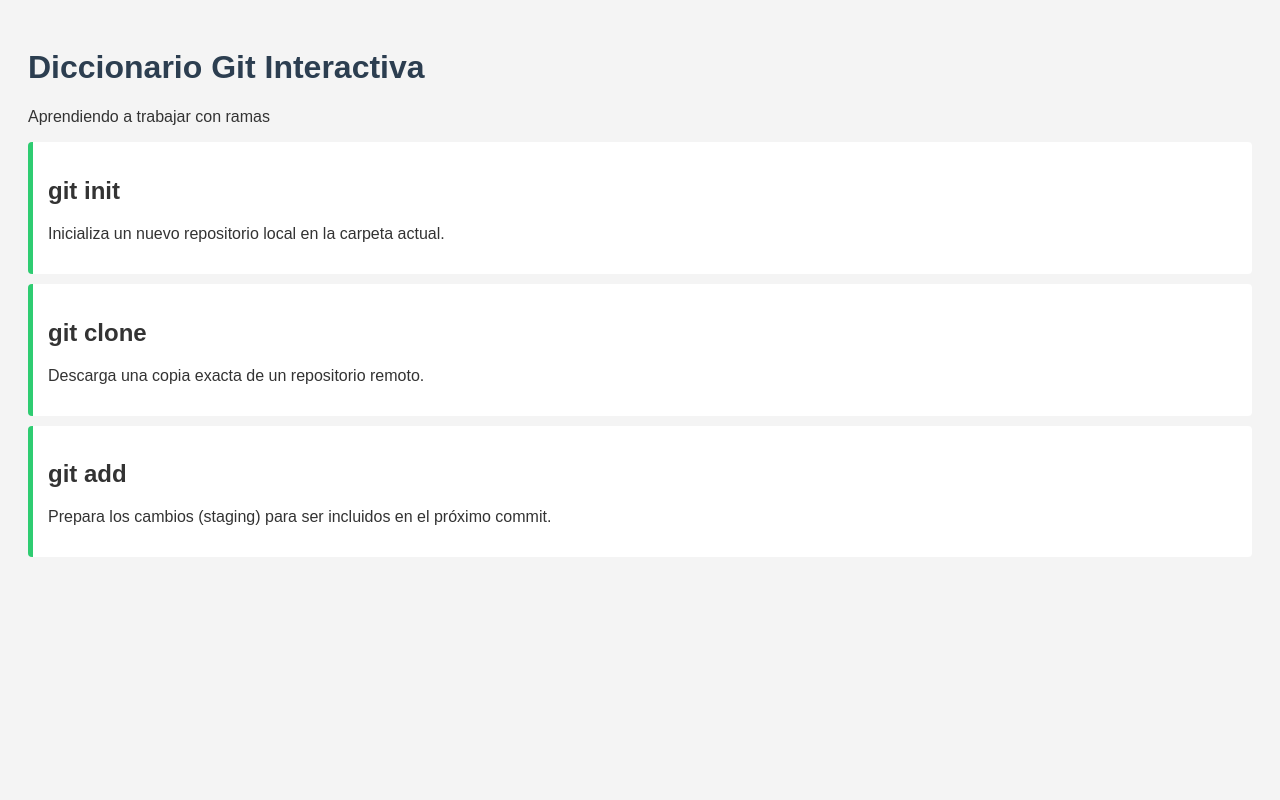
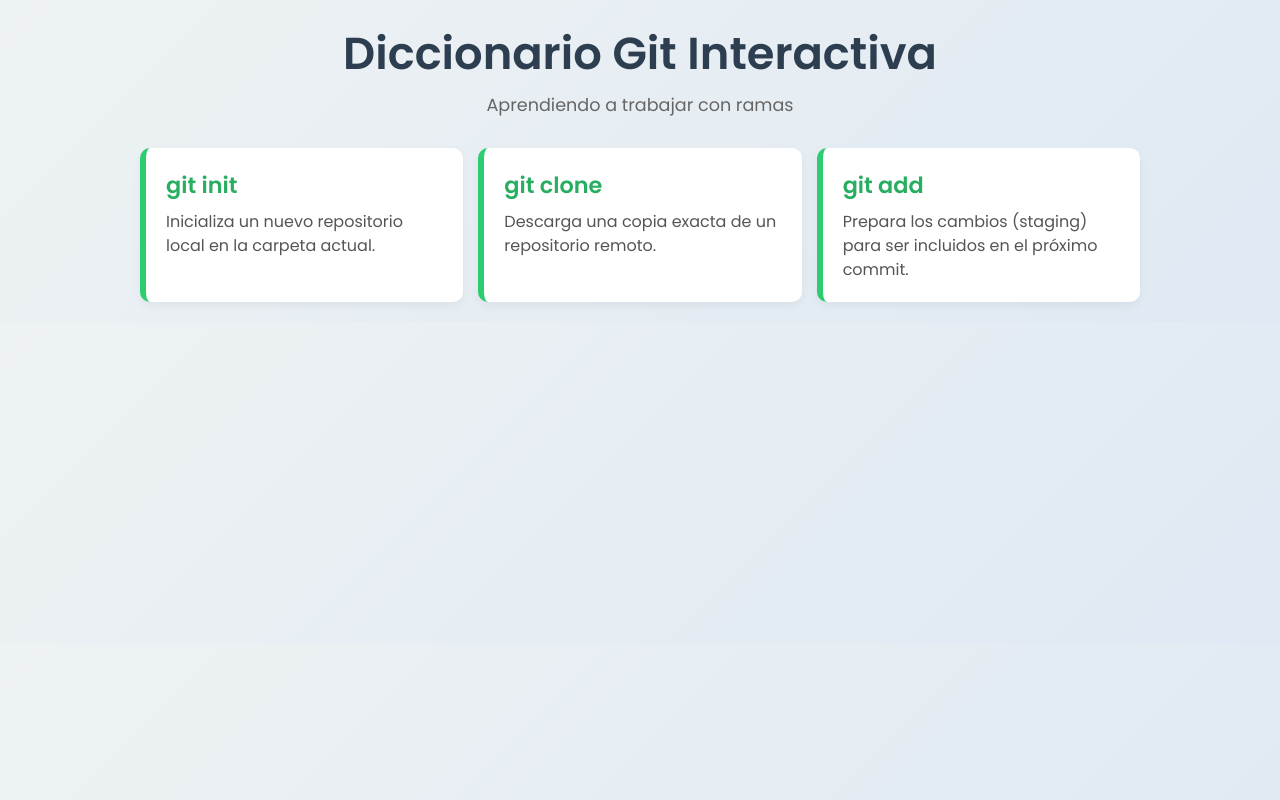
Before and after one commit to gianlucaparedes6-sys/Ramas, a plain HTML site: page index.html in a window 1280 px wide. Drawn offline with Linux system fonts and the light colour scheme.

Commit message:
mejora visual

```diff
--- a/index.html
+++ b/index.html
@@ -3,6 +3,7 @@
 <head>
     <meta charset="UTF-8">
     <meta name="viewport" content="width=device-width, initial-scale=1.0">
+    <link href="https://fonts.googleapis.com/css2?family=Poppins:wght@300;400;600&display=swap" rel="stylesheet">
     <title>Guía de Comandos Git</title>
     <link rel="stylesheet" href="style.css">
 </head>
--- a/style.css
+++ b/style.css
@@ -1,3 +1,106 @@
-body { font-family: sans-serif; background-color: #f4f4f4; color: #333; padding: 20px; }
-.comando { background: white; padding: 15px; margin-bottom: 10px; border-left: 5px solid #2ecc71; border-radius: 4px; }
-h1 { color: #2c3e50; }
+/* ===== RESET SUAVE ===== */
+* {
+  margin: 0;
+  padding: 0;
+  box-sizing: border-box;
+}
+
+/* ===== BASE ===== */
+body {
+  font-family: 'Poppins', sans-serif;
+  background: linear-gradient(135deg, #eef2f3, #dfe9f3);
+  color: #333;
+  padding: 20px;
+}
+
+/* ===== HEADER ===== */
+header {
+  text-align: center;
+  margin-bottom: 30px;
+}
+
+header h1 {
+  font-size: 2.2rem;
+  color: #2c3e50;
+  margin-bottom: 5px;
+}
+
+header p {
+  font-size: 1rem;
+  color: #666;
+}
+
+/* ===== CONTENEDOR ===== */
+#contenedor {
+  display: grid;
+  grid-template-columns: 1fr;
+  gap: 15px;
+  max-width: 1000px;
+  margin: auto;
+}
+
+/* ===== TARJETAS ===== */
+.comando {
+  background: white;
+  padding: 18px;
+  border-left: 6px solid #2ecc71;
+  border-radius: 10px;
+  box-shadow: 0 4px 10px rgba(0,0,0,0.05);
+  transition: all 0.3s ease;
+}
+
+.comando:hover {
+  transform: translateY(-5px);
+  box-shadow: 0 8px 18px rgba(0,0,0,0.1);
+}
+
+/* ===== TEXTOS ===== */
+.comando h2 {
+  font-size: 1.3rem;
+  color: #27ae60;
+  margin-bottom: 8px;
+}
+
+.comando p {
+  font-size: 0.95rem;
+  line-height: 1.5;
+  color: #555;
+}
+
+/* ===== TABLET ===== */
+@media (min-width: 600px) {
+  #contenedor {
+    grid-template-columns: 1fr 1fr;
+  }
+
+  header h1 {
+    font-size: 2.5rem;
+  }
+
+  .comando {
+    padding: 20px;
+  }
+}
+
+/* ===== DESKTOP ===== */
+@media (min-width: 900px) {
+  #contenedor {
+    grid-template-columns: repeat(3, 1fr);
+  }
+
+  header h1 {
+    font-size: 2.8rem;
+  }
+
+  header p {
+    font-size: 1.1rem;
+  }
+
+  .comando h2 {
+    font-size: 1.4rem;
+  }
+
+  .comando p {
+    font-size: 1rem;
+  }
+}
```
